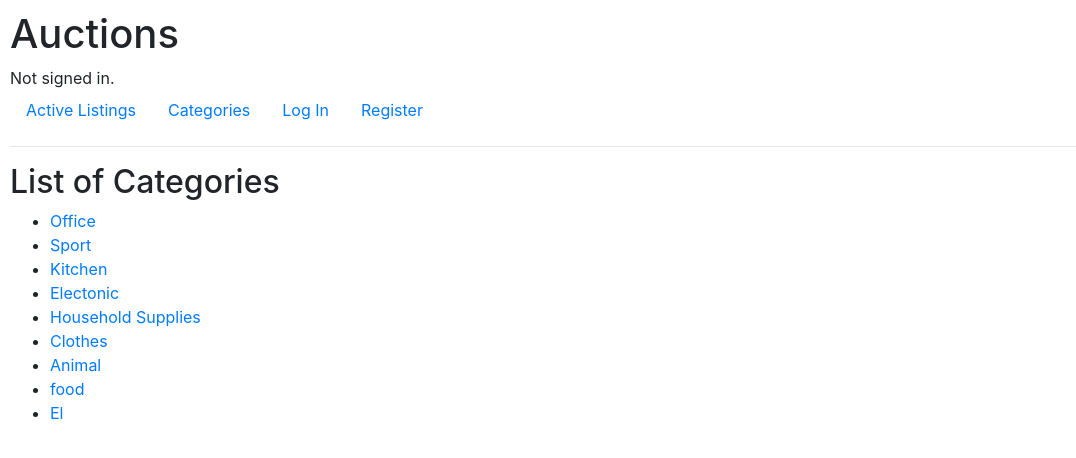
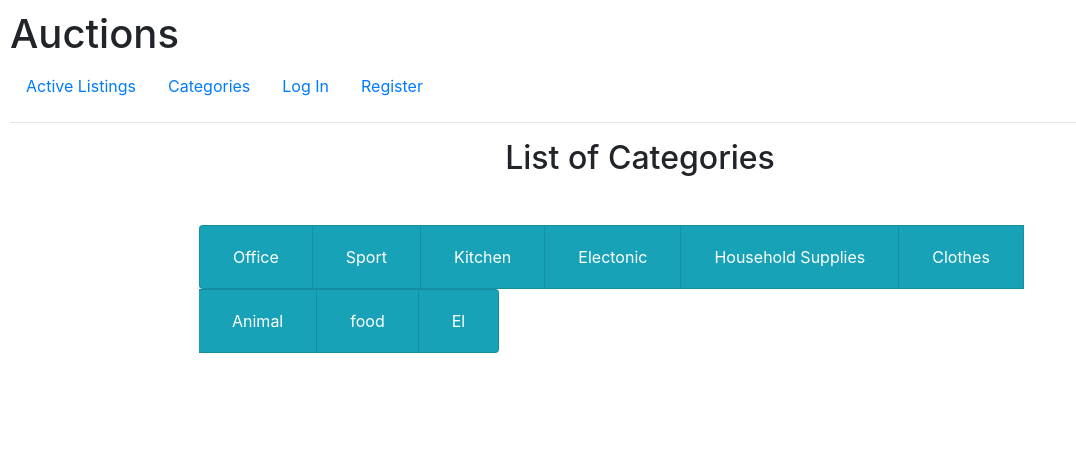
Before and after one commit to zsoltadam92/cs50-project2-commerce, a Django app: page /categories/ in a window 1280 px wide. Shown: the top 458 px of the page, without its empty margins (0-1076 px from the left). Run offline with Django 3.2, Linux system fonts and the light colour scheme; data comes from the database, SQL or seed files in the repository; both versions use the stored data as it was after the commit; some libraries are stand-ins or nearby versions.

Commit message:
logged out style

```diff
--- a/auctions/static/auctions/styles.css
+++ b/auctions/static/auctions/styles.css
@@ -25,13 +25,13 @@ body {
   object-fit: contain;
 } */
 
-.card {
+.card-listing {
   max-width: 15rem;
   margin-right: 1rem;
   cursor: pointer;
 }
 
-.card:hover {
+.card-listing:hover {
   transform: scale(1.1);
 }
 
--- a/auctions/templates/auctions/categories.html
+++ b/auctions/templates/auctions/categories.html
@@ -1,9 +1,9 @@
 {% extends "auctions/layout.html" %} {% block body %}
 
-<h2>List of Categories</h2>
-<ul>
+<h2 class="mb-5 text-center">List of Categories</h2>
+<ul class="list-group list-group-horizontal d-flex flex-wrap ml-auto mr-auto" style="width: 70%">
     {% for category in categories %}
-        <li><a href="{% url 'listings_by_category' category %}">{{ category }}</a></li>
+        <li class="list-group-item  bg-info"><a class=" bg-info text-white  btn stretched-link" href="{% url 'listings_by_category' category %}">{{ category }}</a></li>
     {% endfor %}
 </ul>
 
--- a/auctions/templates/auctions/index.html
+++ b/auctions/templates/auctions/index.html
@@ -4,7 +4,7 @@
 <div class="row">
   {% for listing in listings %} {% if listing.is_active %}
   <div class="col-md-4 col-lg-3 col-xl-2 mb-4">
-    <div class="card h-100 d-flex flex-column">
+    <div class="card card-listing h-100 d-flex flex-column">
       <img
         class="card-img-top img-fluid"
         src="{{ listing.image_url }}"
--- a/auctions/templates/auctions/layout.html
+++ b/auctions/templates/auctions/layout.html
@@ -14,10 +14,7 @@
   </head>
   <body>
     <h1>Auctions</h1>
-    <div>
-      {% if user.is_authenticated %} Signed in as
-      <strong>{{ user.username }}</strong>. {% else %} Not signed in. {% endif%}
-    </div>
+
     <ul class="nav">
       <li class="nav-item">
         <a class="nav-link" href="{% url 'index' %}">Active Listings</a>
@@ -27,9 +24,7 @@
       </li>
       {% if user.is_authenticated %}
       <li class="nav-item">
-        <a class="nav-link" href="{% url 'new_listing' %}"
-          >Create New Listing</a
-        >
+        <a class="nav-link" href="{% url 'new_listing' %}">Create New Listing</a>
       </li>
       <li class="nav-item">
         <a class="nav-link" href="{% url 'my_listings' %}">My Listings</a>
@@ -37,8 +32,11 @@
       <li class="nav-item">
         <a class="nav-link" href="{% url 'watchlist' %}">Watchlist <span class="badge badge-light">{{user.watchlist_count}}</span></a>
       </li>
+      <li class="nav-item  ml-auto">
+        <a class="nav-link" href="#"> {{ user.username }}</a>
+      </li>
       <li class="nav-item">
-        <a class="nav-link" href="{% url 'logout' %}">Log Out</a>
+        <a class="nav-link" href="{% url 'logout' %}"> Log Out</a>
       </li>
       {% else %}
       <li class="nav-item">
--- a/auctions/templates/auctions/listings_by_category.html
+++ b/auctions/templates/auctions/listings_by_category.html
@@ -4,7 +4,7 @@
 <div class="row">
   {% for listing in listings %}
   <div class="col-md-4 col-lg-3 col-xl-2 mb-4">
-    <div class="card h-100 d-flex flex-column">
+    <div class="card catd-listing h-100 d-flex flex-column">
       <img
         class="card-img-top img-fluid"
         src="{{ listing.image_url }}"
--- a/auctions/templates/auctions/my_listings.html
+++ b/auctions/templates/auctions/my_listings.html
@@ -4,7 +4,7 @@
 <div class="row">
   {% for listing in my_listings %}
   <div class="col-md-4 col-lg-3 col-xl-2 mb-4">
-    <div class="card h-100 d-flex flex-column">
+    <div class="card card-listing h-100 d-flex flex-column">
       <img
         class="card-img-top img-fluid"
         src="{{ listing.image_url }}"
--- a/auctions/templates/auctions/watchlist.html
+++ b/auctions/templates/auctions/watchlist.html
@@ -7,7 +7,7 @@
 <div class="row">
   {% for listing in watchlist %}
   <div class="col-md-4 col-lg-3 col-xl-2 mb-4 position-relative">
-    <div class="card h-100 d-flex flex-column ">
+    <div class=" card card-listing h-100 d-flex flex-column ">
       <img
         class="card-img-top img-fluid"
         src="{{ listing.image_url }}"
```
Also changed, not shown: auctions/templates/auctions/login.html (+10 -5 lines), auctions/templates/auctions/register.html (+11 -6 lines), db.sqlite3.
